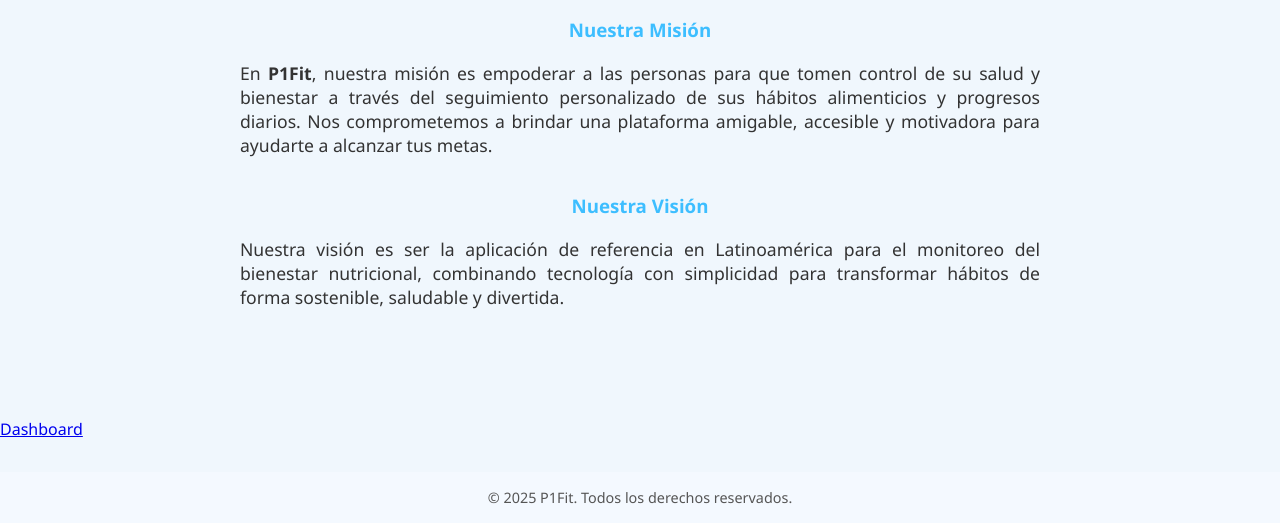
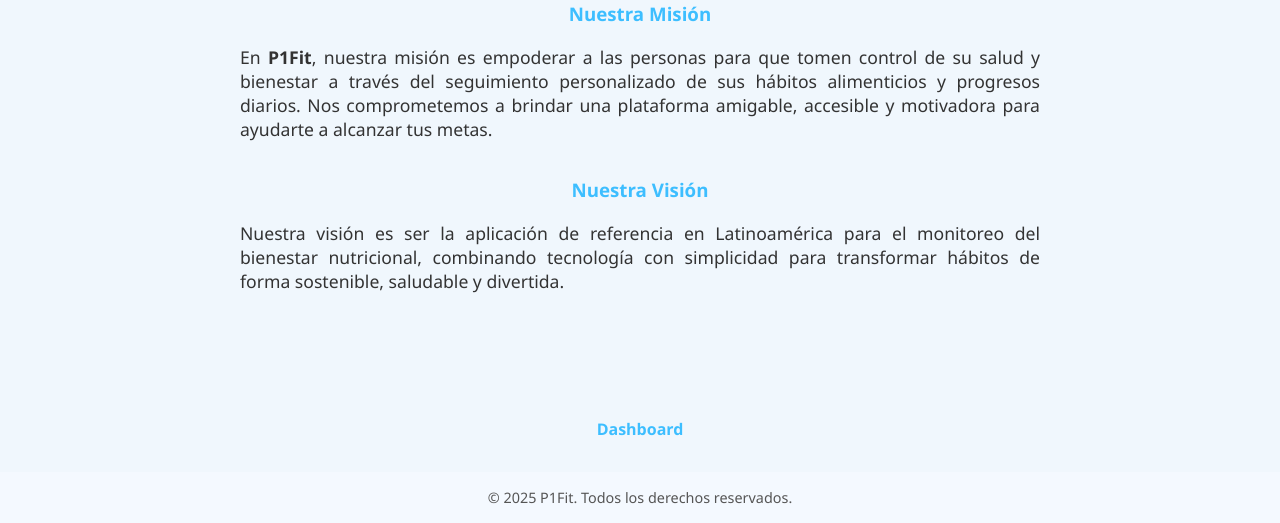
Before and after one commit to P1Fit/P1Fit.github.io, a plain HTML site: page mision_vision.html in a window 1280 px wide. Shown: the part 277-800 px from the top of the page. Drawn offline with Linux system fonts and the light colour scheme.

Commit message:
Add files via upload

```diff
--- a/css/mision_vision.css
+++ b/css/mision_vision.css
@@ -88,3 +88,15 @@ button {
 button:hover {
   background-color: #2ba7e6;
 }
+
+nav {
+  text-align: center;
+  margin-top: 2rem;
+}
+
+nav a {
+  text-decoration: none;
+  color: var(--celeste);
+  font-weight: bold;
+  margin: 0 1rem;
+}
--- a/js/index.js
+++ b/js/index.js
@@ -55,8 +55,6 @@ document.addEventListener('DOMContentLoaded', () => {
 
     alert('Datos guardados correctamente. Ahora podés ir al Dashboard.');
     // Si quieres redirigir luego, descomenta la línea siguiente:
-    const base = window.location.pathname.split('/')[1]; // ejemplo: 'p1fit'
-    window.location.href = /${base}/dashboard.html;
-  }}}
+    window.location.href = './dashboard.html';
   });
 });
```
Also changed, not shown: dashboard.html (+2 -0 lines), index.html (+4 -0 lines).
